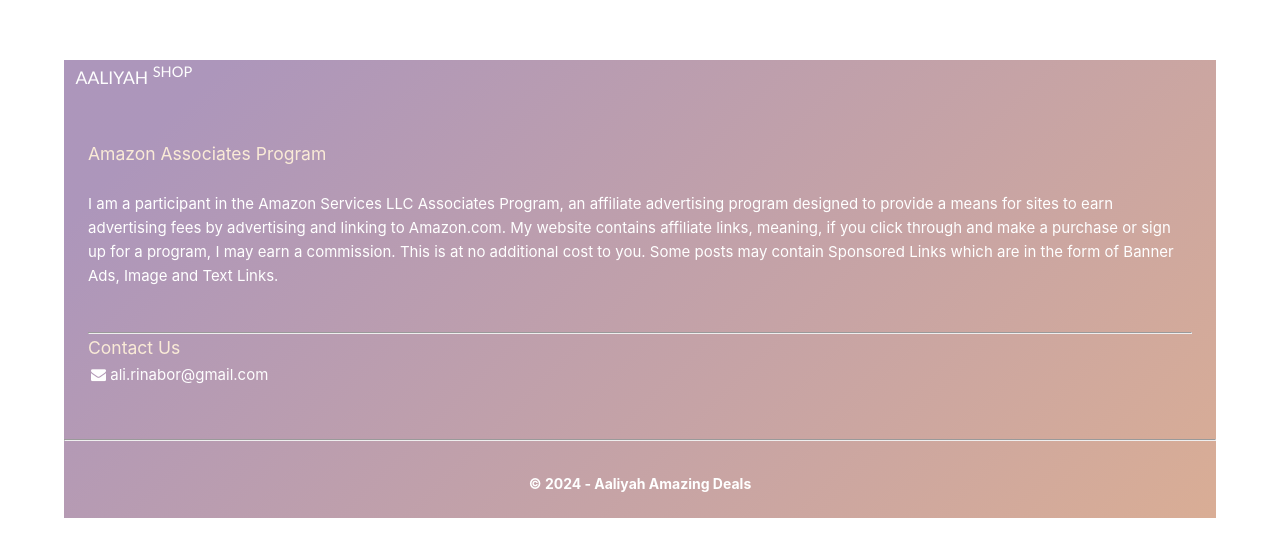
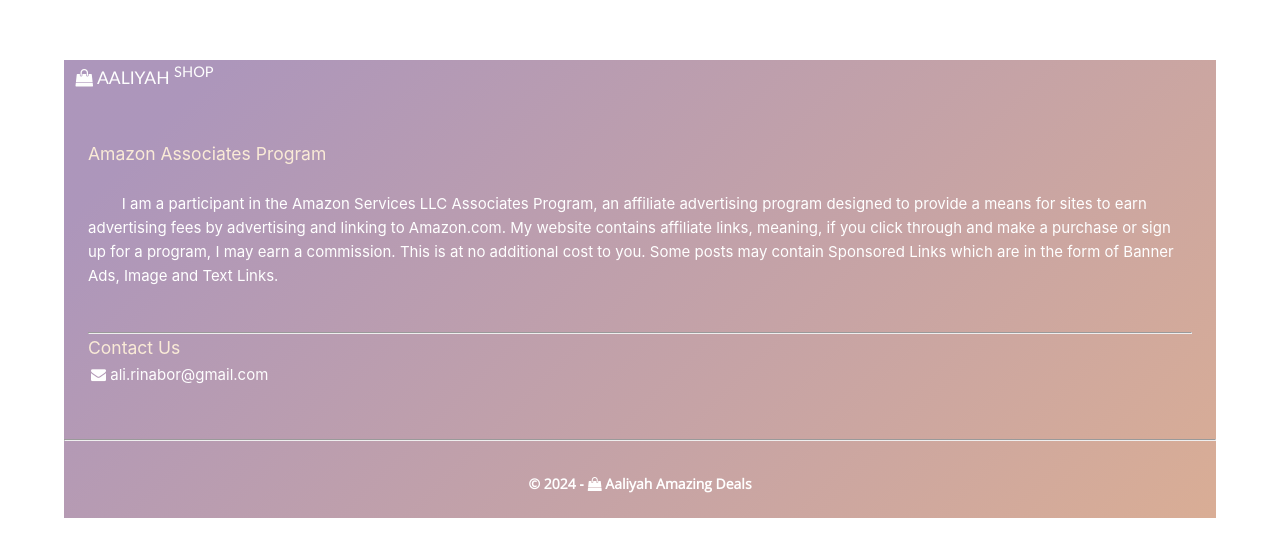
Before and after one commit to nnocsupnn/aaliyah-shop, a Vue app: page / in a window 1280 px wide. Shown: the part 2077-2627 px from the top of the page. Built offline with nearby package versions, Linux system fonts and the light colour scheme; a web font is replaced by a local one.

Commit message:
chore: enhancement and fix on text

```diff
--- a/index.html
+++ b/index.html
@@ -11,6 +11,7 @@
     <link href='https://fonts.googleapis.com/css?family=Aguafina Script' rel='stylesheet'>
     <link href='https://fonts.googleapis.com/css?family=Rouge Script' rel='stylesheet'>
     <link href='https://fonts.googleapis.com/css?family=Roboto' rel='stylesheet'>
+    <link href='https://fonts.googleapis.com/css?family=Open Sans' rel='stylesheet'>
 
     <!-- /* font-family: 'Kaushan Script', cursive; */
     /* font-family: 'Pinyon Script', cursive; */
--- a/src/components/ShopFooter.vue
+++ b/src/components/ShopFooter.vue
@@ -2,7 +2,7 @@
 
   <div class="footer">
     <div class="heading">
-      <h3>Aaliyah <sup>Shop</sup></h3>
+      <h3><i class="fa fa-shopping-bag"></i>&nbsp;Aaliyah <sup>Shop</sup></h3>
     </div>
     <div class="content">
       <div class="services">
@@ -34,7 +34,7 @@
           <h3>Amazon Associates Program</h3>
           <br/>
 
-          I am a participant in the Amazon Services LLC Associates Program, an affiliate advertising program designed to
+          &nbsp;&nbsp;&nbsp;&nbsp;&nbsp;&nbsp;&nbsp;&nbsp;I am a participant in the Amazon Services LLC Associates Program, an affiliate advertising program designed to
           provide a means for sites to earn advertising fees by advertising and linking to Amazon.com. My website
           contains affiliate links, meaning, if you click through and make a purchase or sign up for a program, I may
           earn a commission. This is at no additional cost to you. Some posts may contain Sponsored Links which are in
@@ -50,7 +50,7 @@
     </div>
     <footer>
       <hr />
-      © 2024 &dash; Aaliyah Amazing Deals
+      © 2024 &dash; <i class="fa fa-shopping-bag"></i>&nbsp;Aaliyah Amazing Deals
       <br/>
       <br/>
     </footer>
@@ -122,6 +122,7 @@ footer {
   color: #fff;
   font-size: 14px;
   font-weight: bold;
+  font-family: 'Open Sans', sans-serif;
 }
 
 footer hr {
```
Also changed, not shown: 4 other files (tests, documents, lock files or other folders).
